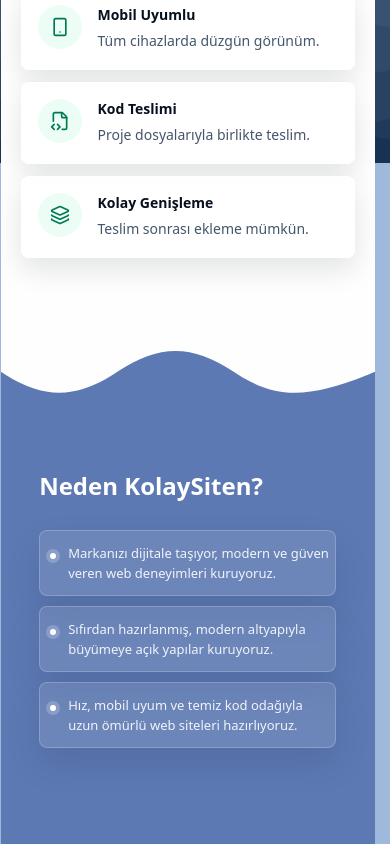
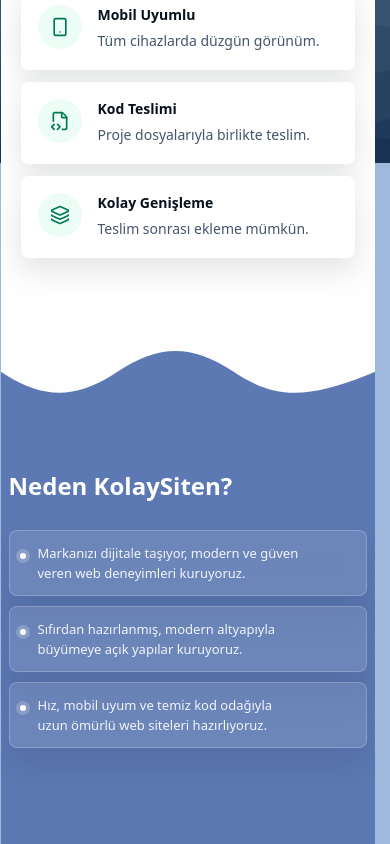
Before and after one commit to kolaysiten/clients, a Next.js app: page / in a window 390 px wide. Shown: the part 681-1525 px from the top of the page. Built offline with nearby package versions, Linux system fonts and the light colour scheme.

Commit message:
style(WhySection): update layout styles for improved responsiveness and consistency

```diff
--- a/src/lib/landing-page/landing-content.tsx
+++ b/src/lib/landing-page/landing-content.tsx
@@ -27,7 +27,7 @@
   const hasContent = sectionContent !== null && sectionContent !== undefined;
 
   return (
-    <div className={clsx("mx-auto flex w-fit max-w-full flex-col gap-8 lg:w-full lg:max-w-[1200px]", className)} {...props}>
+    <div className={clsx("flex w-full w-fit max-w-full flex-col gap-8 lg:w-full lg:max-w-[1200px]", className)} {...props}>
       <Title className={clsx("w-full", titleClassName)}>{title}</Title>
       {hasContent ? (
         <div className="w-full">
--- a/src/sections/home/why-section.tsx
+++ b/src/sections/home/why-section.tsx
@@ -72,13 +72,13 @@
   content: "gap-6 min-[480px]:gap-7",
   title:
     "text-2xl font-semibold leading-[1.04] text-white min-[480px]:text-3xl sm:text-4xl md:text-5xl",
-  listWrap: "max-w-full lg:w-full",
-  contentGrid: "w-full lg:grid lg:grid-cols-2 lg:items-center lg:gap-12",
+  listWrap: "max-w-full w-full lg:w-full",
+  contentGrid: "w-full flex flex-col gap-4 lg:grid lg:grid-cols-2 lg:items-center lg:gap-12",
   list: "flex w-full flex-col gap-2.5 min-[420px]:gap-3 min-[480px]:gap-3.5 lg:gap-4",
   visual: "relative hidden min-h-[320px] items-start justify-end lg:flex",
   mockup: "h-auto w-full max-w-[483px] object-contain",
   item:
-    "flex items-start gap-2 rounded-lg border border-white/20 bg-white/10 px-1.5 py-3 shadow-[0_16px_34px_rgba(16,32,64,0.12)] backdrop-blur-sm min-[420px]:gap-2.5 min-[420px]:px-2 min-[420px]:py-3.5 min-[480px]:gap-3 min-[480px]:px-2 min-[480px]:py-4 lg:gap-3 lg:px-2.5 lg:py-5 xl:gap-3 xl:px-3 xl:py-6",
+    "flex w-full items-start gap-2 rounded-lg border border-white/20 bg-white/10 px-1.5 py-3 shadow-[0_16px_34px_rgba(16,32,64,0.12)] backdrop-blur-sm min-[420px]:gap-2.5 min-[420px]:px-2 min-[420px]:py-3.5 min-[480px]:gap-3 min-[480px]:px-2 min-[480px]:py-4 lg:gap-3 lg:px-2.5 lg:py-5 xl:gap-3 xl:px-3 xl:py-6",
   bullet:
     "mt-1.5 flex h-3.5 w-3.5 shrink-0 items-center justify-center rounded-full bg-white/20 min-[420px]:h-4 min-[420px]:w-4 min-[480px]:h-5 min-[480px]:w-5 lg:h-5 lg:w-5 xl:h-5 xl:w-5",
   bulletDot: "h-1.5 w-1.5 rounded-full bg-white min-[420px]:h-1.5 min-[420px]:w-1.5 min-[480px]:h-2 min-[480px]:w-2 lg:h-2 lg:w-2 xl:h-2 xl:w-2",
```
